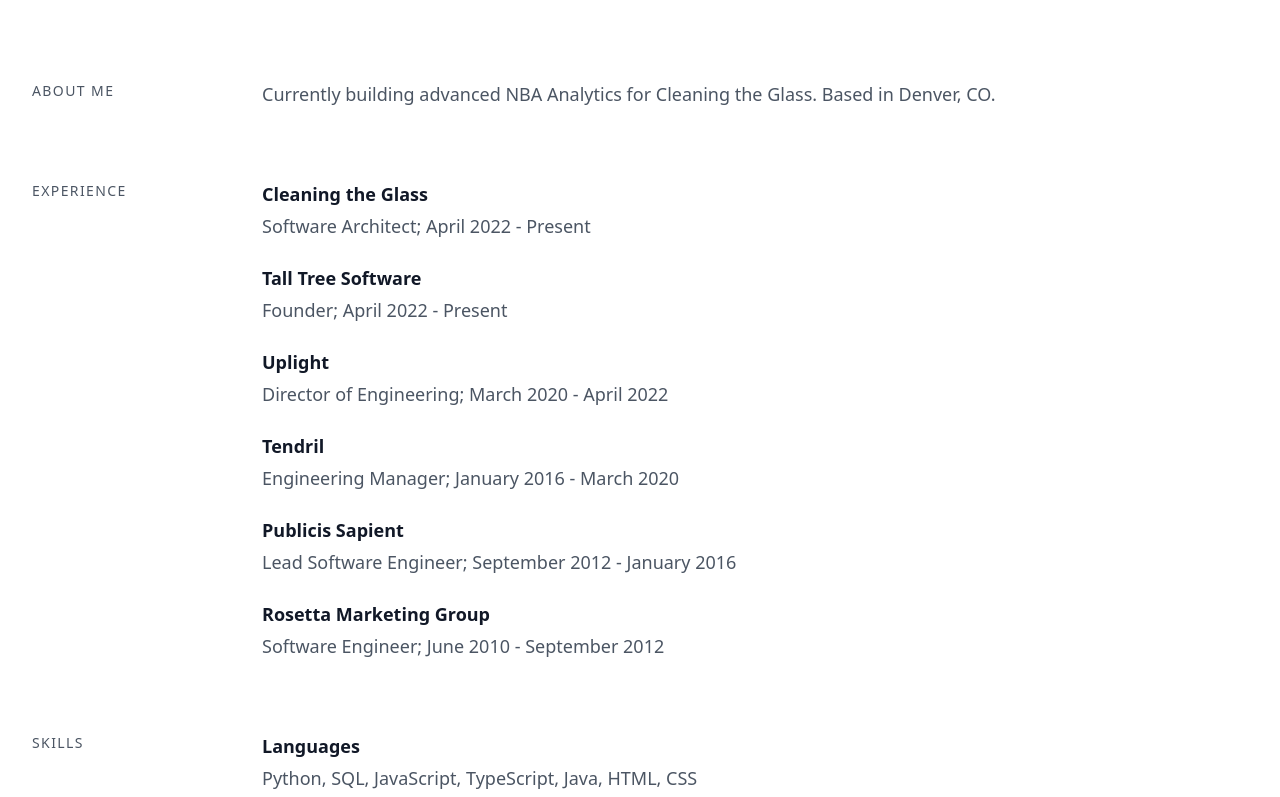
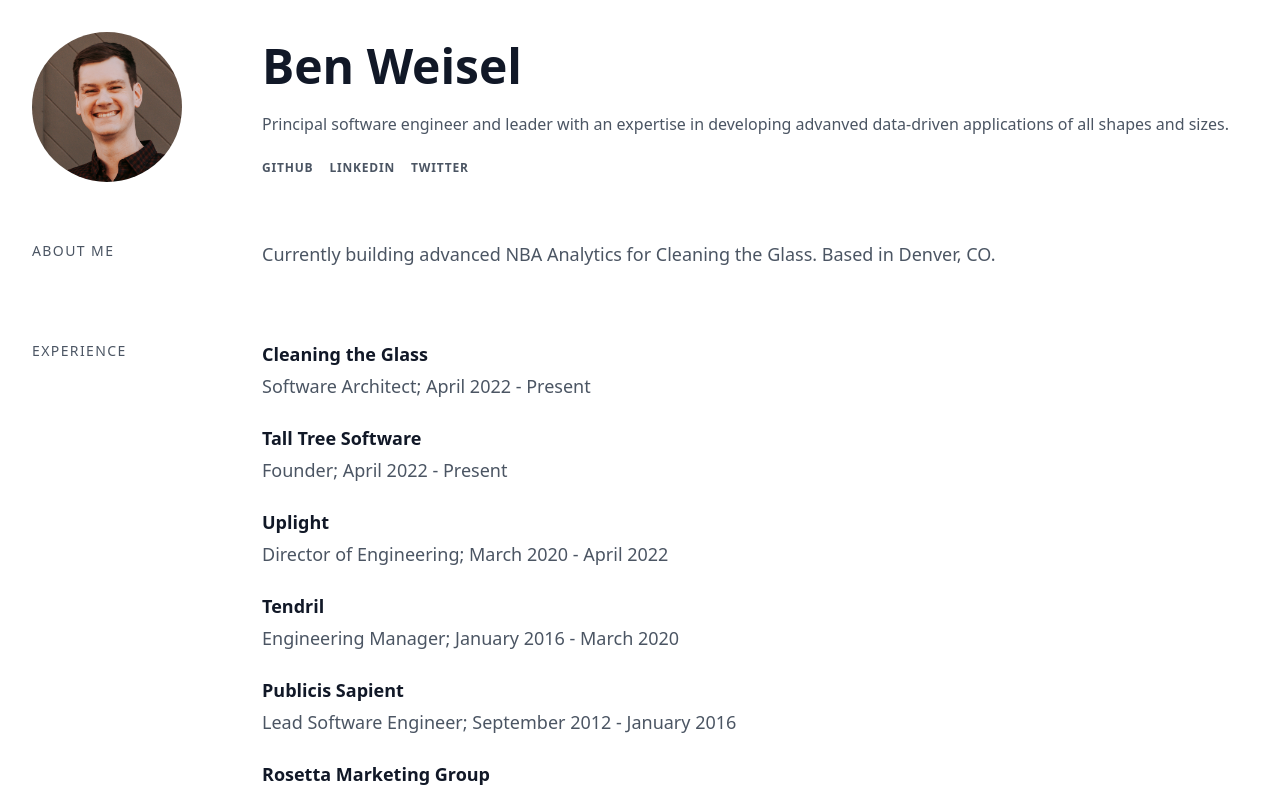
Before and after one commit to bweisel/personal-site, a Nuxt app: page / in a window 1280 px wide. Shown: the top 797 px of the page. Built offline with nearby package versions, Linux system fonts and the light colour scheme.

Commit message:
Add in header

```diff
--- /dev/null
+++ b/components/Header.vue
@@ -0,0 +1,57 @@
+<template>
+  <div class="block mb-2 md:flex">
+    <div class="w-full max-w-150">
+      <img
+        class="rounded-full transform transition-all duration-150 hover:scale-105"
+        :src="profile.image"
+        :alt="profile.name"
+      />
+    </div>
+    <div class="flex-none pt-6 md:pt-1 md:flex-1 md:pl-20">
+      <h1
+        class="text-5xl text-gray-900 font-bold leading-tight hover:text-black"
+      >
+        {{ profile.name }}
+      </h1>
+      <p class="text-gray-600 mt-4">
+        {{ profile.subLine }}
+      </p>
+      <ul class="mt-4 uppercase tracking-wider">
+        <li class="inline list-none pr-4">
+          <NuxtLink
+            class="inline-block py-2 font-semibold text-xs text-gray-600 hover:text-black"
+            :to="profile.github"
+          >
+            GitHub
+          </NuxtLink>
+        </li>
+        <li class="inline list-none pr-4">
+          <NuxtLink
+            class="inline-block py-2 font-semibold text-xs text-gray-600 hover:text-black"
+            :to="profile.linkedin"
+          >
+            LinkedIn
+          </NuxtLink>
+        </li>
+        <li class="inline list-none pr-4">
+          <NuxtLink
+            class="inline-block py-2 font-semibold text-xs text-gray-600 hover:text-black"
+            :to="profile.twitter"
+          >
+            Twitter
+          </NuxtLink>
+        </li>
+      </ul>
+    </div>
+  </div>
+</template>
+
+<script setup>
+const props = defineProps({
+  profile: {
+    type: Object,
+    required: true,
+  },
+});
+const { profile } = props;
+</script>
--- a/pages/index.vue
+++ b/pages/index.vue
@@ -2,6 +2,7 @@
   <div class="relative">
     <!-- Page Wrapper-->
     <div class="p-8 relative max-w-screen-xl xs:p-24">
+      <Header :profile="profile"></Header>
       <!-- About Me-->
       <Section :title="'About Me'">
         <div class="mb-6">
@@ -27,6 +28,16 @@
 </template>
 
 <script setup>
+const profile = ref({
+  name: "Ben Weisel",
+  image: "/headshot.png",
+  subLine:
+    "Principal software engineer and leader with an expertise in developing advanved data-driven applications of all shapes and sizes.",
+  twitter: "https://twitter.com/bweisel",
+  github: "https://github.com/bweisel",
+  linkedin: "https://www.linkedin.com/in/benweisel/",
+});
+
 const about = ref(
   "Currently building advanced NBA Analytics for Cleaning the Glass. Based in Denver, CO."
 );
```
Also changed, not shown: public/headshot.png (added).
